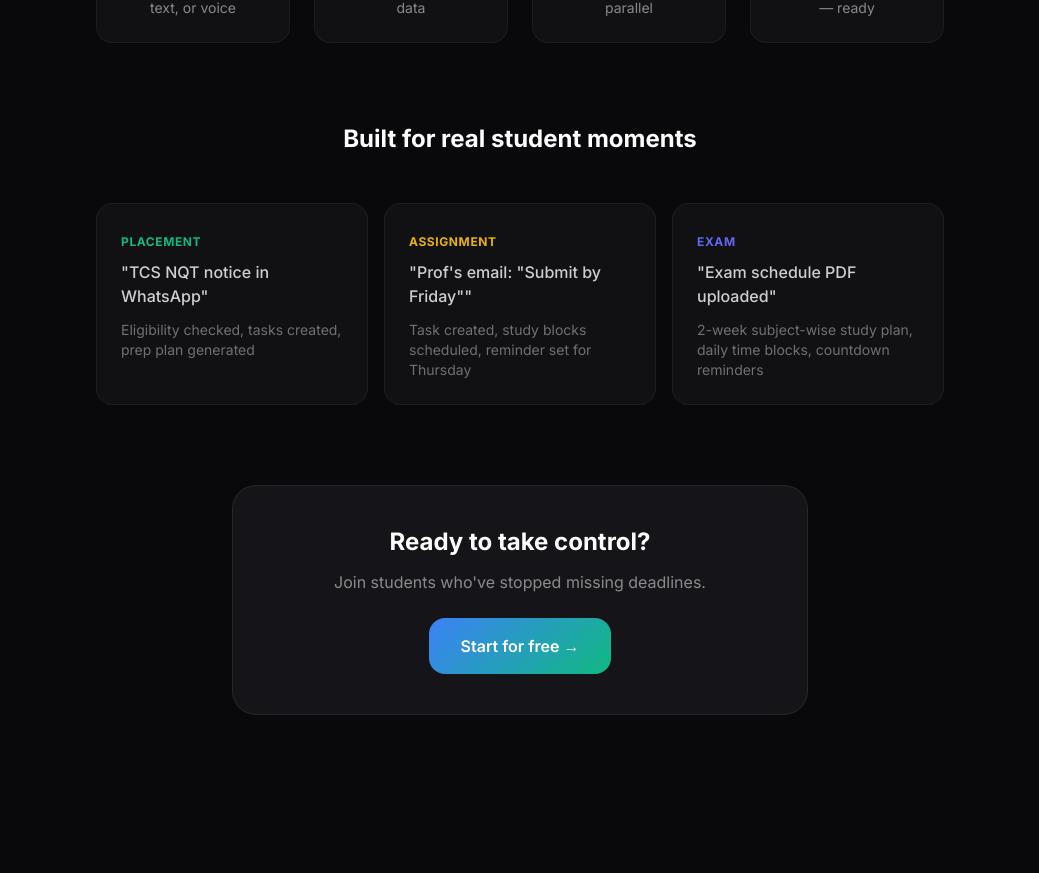
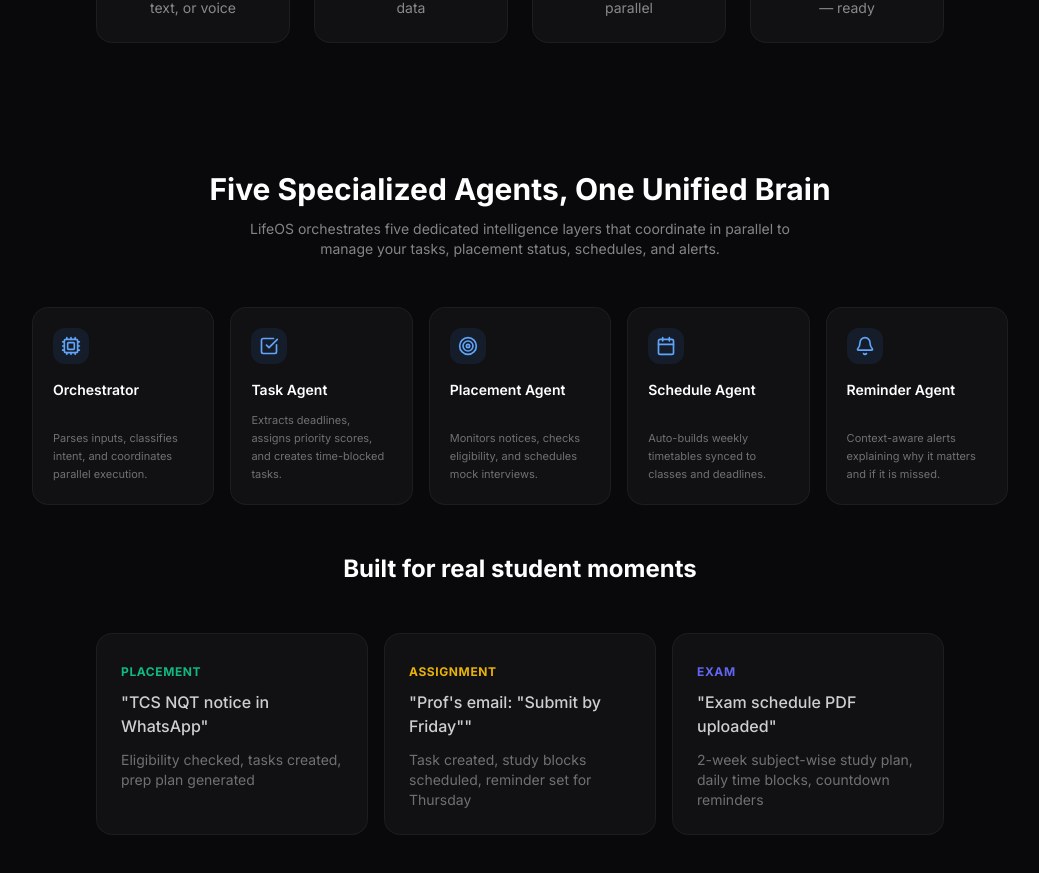
Before and after one commit to TuShArBhArDwA/LifeOS, a Next.js app: page / in a window 1280 px wide. Shown: the part 1019-1892 px from the top of the page, without its empty margins (120-1159 px from the left). Before the commit the page ends 1798 px from the top, so only its background shows below. Built offline with nearby package versions, Linux system fonts and the light colour scheme; no server answers.

Commit message:
docs: add Five Specialized Agents section on landing page

```diff
--- a/app/page.tsx
+++ b/app/page.tsx
@@ -1,8 +1,7 @@
 import Link from 'next/link';
 import { SignInButton, SignUpButton } from '@clerk/nextjs';
 import { auth } from '@clerk/nextjs/server';
-import { redirect } from 'next/navigation';
-import { Camera, Brain, Zap, CheckCircle2 } from 'lucide-react';
+import { Camera, Brain, Zap, CheckCircle2, Cpu, CheckSquare, Target, Calendar, Bell } from 'lucide-react';
 
 export default async function LandingPage() {
   const { userId } = await auth();
@@ -101,6 +100,55 @@ export default async function LandingPage() {
         </div>
       </section>
 
+      {/* Five Specialized Agents */}
+      <section className="relative z-10 px-6 py-12 max-w-5xl mx-auto w-full">
+        <div className="text-center mb-12">
+          <h2 className="text-2xl sm:text-3xl font-bold mb-3">Five Specialized Agents, One Unified Brain</h2>
+          <p className="text-sm text-white/50 max-w-xl mx-auto">
+            LifeOS orchestrates five dedicated intelligence layers that coordinate in parallel to manage your tasks, placement status, schedules, and alerts.
+          </p>
+        </div>
+        <div className="grid grid-cols-1 sm:grid-cols-2 md:grid-cols-5 gap-4">
+          {[
+            {
+              icon: <Cpu className="w-5 h-5 text-brand-400" />,
+              title: 'Orchestrator',
+              desc: 'Parses inputs, classifies intent, and coordinates parallel execution.'
+            },
+            {
+              icon: <CheckSquare className="w-5 h-5 text-brand-400" />,
+              title: 'Task Agent',
+              desc: 'Extracts deadlines, assigns priority scores, and creates time-blocked tasks.'
+            },
+            {
+              icon: <Target className="w-5 h-5 text-brand-400" />,
+              title: 'Placement Agent',
+              desc: 'Monitors notices, checks eligibility, and schedules mock interviews.'
+            },
+            {
+              icon: <Calendar className="w-5 h-5 text-brand-400" />,
+              title: 'Schedule Agent',
+              desc: 'Auto-builds weekly timetables synced to classes and deadlines.'
+            },
+            {
+              icon: <Bell className="w-5 h-5 text-brand-400" />,
+              title: 'Reminder Agent',
+              desc: 'Context-aware alerts explaining why it matters and if it is missed.'
+            }
+          ].map((agent, index) => (
+            <div key={index} className="glass rounded-2xl p-5 border border-surface-border hover:border-brand-500/30 transition-all flex flex-col justify-between">
+              <div>
+                <div className="w-9 h-9 rounded-xl bg-brand-500/10 flex items-center justify-center mb-4">
+                  {agent.icon}
+                </div>
+                <h3 className="font-semibold text-white text-sm mb-1">{agent.title}</h3>
+              </div>
+              <p className="text-[11px] text-white/40 leading-relaxed mt-2">{agent.desc}</p>
+            </div>
+          ))}
+        </div>
+      </section>
+
       {/* Use cases */}
       <section className="relative z-10 px-6 pb-20 max-w-4xl mx-auto w-full">
         <h2 className="text-2xl font-bold text-center mb-12">Built for real student moments</h2>
```
